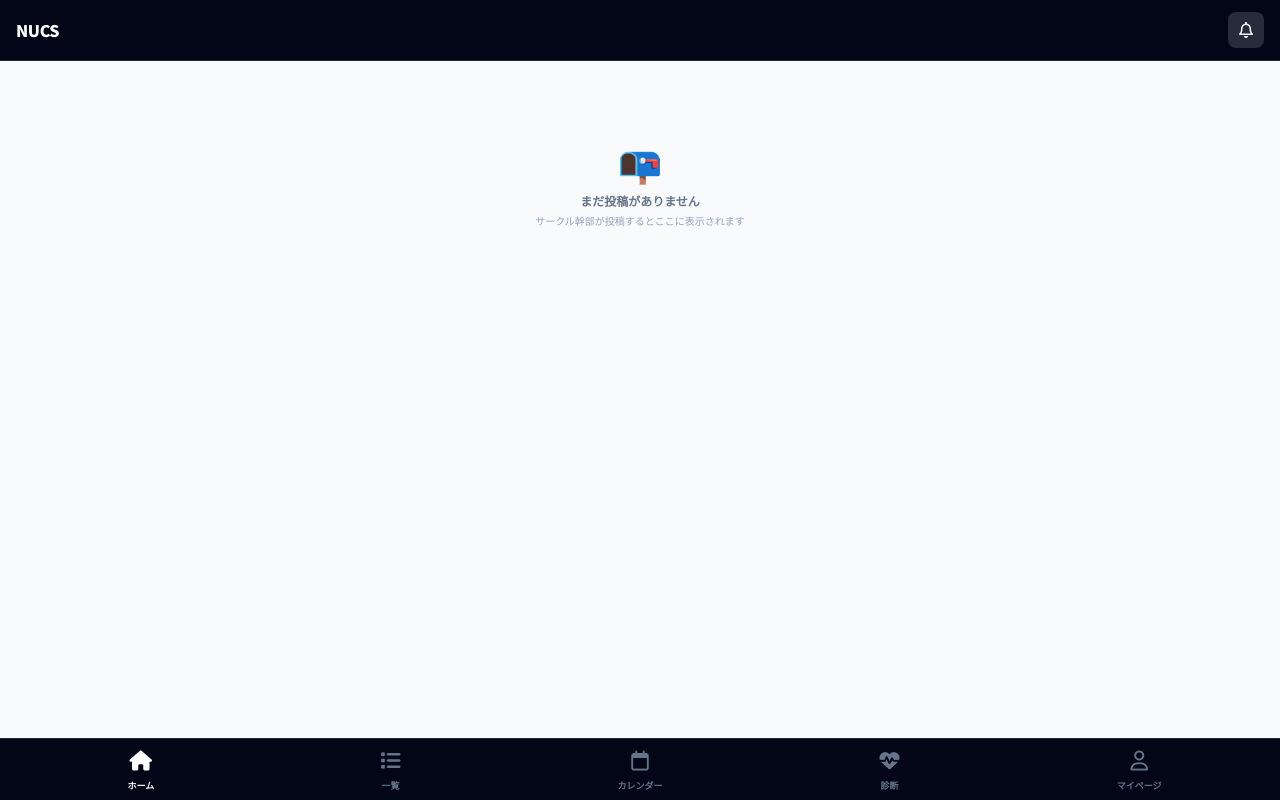
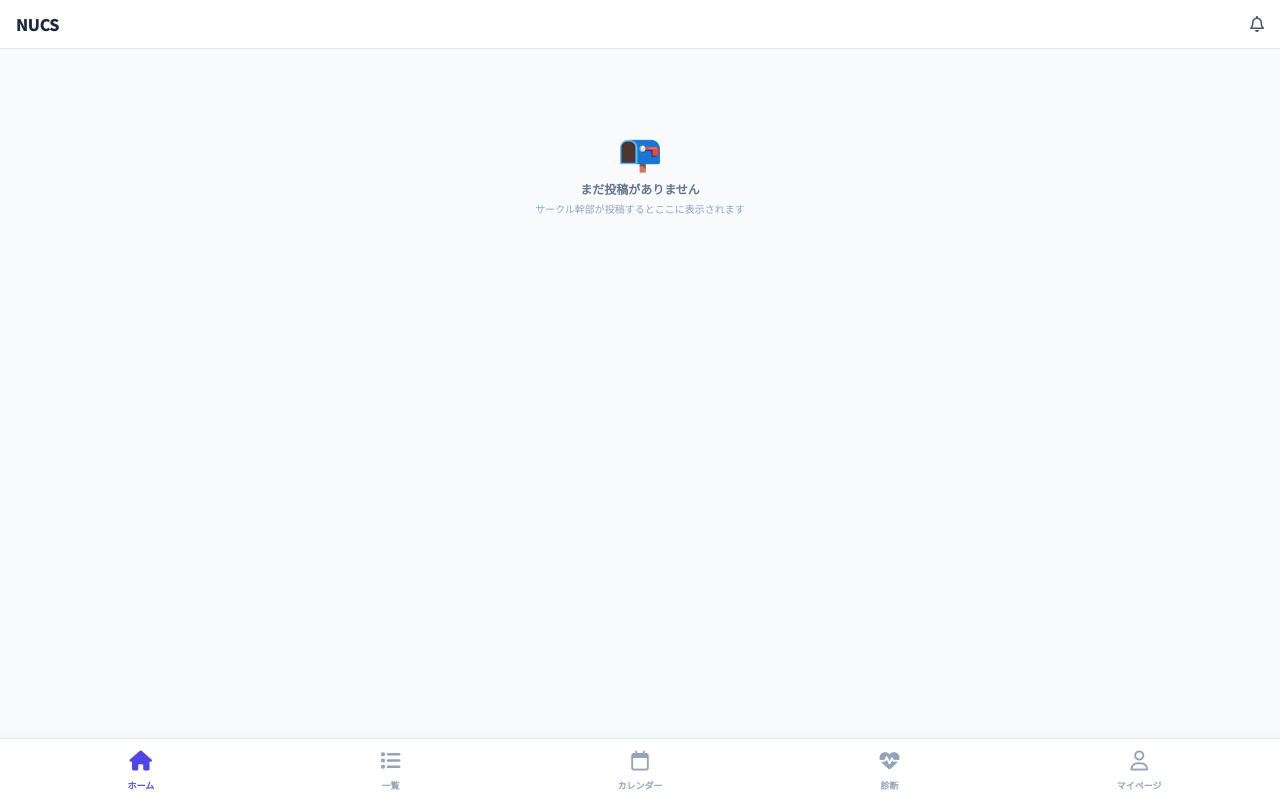
Before and after one commit to Ankou369/circle_search_app, a Flask app: page / in a window 1280 px wide. Run offline with Flask 3, Linux system fonts and the light colour scheme; a user stored in the database is signed in; data that the repository does not hold is empty; some libraries are stand-ins or nearby versions.

Commit message:
バーの黒背景化を取りやめ、全画面の上バー・下バーを元の白背景デザインに戻した（アイコンタイルも含め黒化前の状態に復元）。診断ホームの下部ナビ表示はそのまま維持

```diff
--- a/templates/campus_hub/diagnostic.html
+++ b/templates/campus_hub/diagnostic.html
@@ -2,8 +2,8 @@
 {% block content %}
 <!-- 相性診断（10問・各1〜10で回答し、サークルの自己評価との二乗差スコアで順位付け） -->
 <div class="min-h-screen w-full flex flex-col bg-slate-50 relative z-40">
-    <div class="bg-slate-950/95 backdrop-blur px-4 py-3 flex justify-between items-center border-b border-slate-800 text-white">
-        <a href="/diagnostic" class="w-8 text-slate-300"><i class="fa-solid fa-chevron-left"></i></a>
+    <div class="bg-white/90 backdrop-blur px-4 py-3 flex justify-between items-center border-b">
+        <a href="/diagnostic" class="w-8 text-slate-400"><i class="fa-solid fa-chevron-left"></i></a>
         <span class="font-bold text-sm">相性診断</span>
         <div class="w-8"></div>
     </div>
--- a/templates/campus_hub/diagnostic_home.html
+++ b/templates/campus_hub/diagnostic_home.html
@@ -2,8 +2,8 @@
 {% block page %}
 <!-- 相性診断ホーム（説明と開始ボタン。前回結果があれば概要も出す。下部ナビ表示あり） -->
 <div class="flex-1 flex flex-col bg-slate-50 fade-in">
-    <div class="bg-slate-950 text-white p-3 border-b border-slate-800 sticky top-0 z-20 flex justify-between items-center">
-        <a href="/profile" class="w-8 text-slate-300"><i class="fa-solid fa-chevron-left"></i></a>
+    <div class="bg-white p-3 border-b border-slate-200 sticky top-0 z-20 flex justify-between items-center">
+        <a href="/profile" class="w-8 text-slate-400"><i class="fa-solid fa-chevron-left"></i></a>
         <span class="font-bold text-sm">相性診断</span>
         <div class="w-8"></div>
     </div>
--- a/templates/campus_hub/diagnostic_result.html
+++ b/templates/campus_hub/diagnostic_result.html
@@ -2,8 +2,8 @@
 {% block content %}
 <!-- 相性診断の結果（スコア = Σ(回答 − サークルの点数)²、小さいほど相性が良い） -->
 <div class="min-h-screen w-full flex flex-col bg-slate-50 relative z-40">
-    <div class="bg-slate-950/95 backdrop-blur px-4 py-3 flex justify-between items-center border-b border-slate-800 text-white">
-        <a href="/diagnostic" class="w-8 text-slate-300"><i class="fa-solid fa-chevron-left"></i></a>
+    <div class="bg-white/90 backdrop-blur px-4 py-3 flex justify-between items-center border-b">
+        <a href="/diagnostic" class="w-8 text-slate-400"><i class="fa-solid fa-chevron-left"></i></a>
         <span class="font-bold text-sm">診断結果</span>
         <a href="/diagnostic" class="flex items-center gap-1 bg-brand-50 text-brand-600 text-[11px] font-bold px-2.5 py-1.5 rounded-full"><i class="fa-solid fa-house"></i>診断ホーム</a>
     </div>
--- a/templates/campus_hub/leader/followers.html
+++ b/templates/campus_hub/leader/followers.html
@@ -2,8 +2,8 @@
 {% block page %}
 <!-- フォロワー一覧 (幹部用) -->
 <div class="flex-1 flex flex-col bg-slate-50 fade-in">
-    <div class="bg-slate-950 text-white p-3 border-b border-slate-800 sticky top-0 z-20 flex items-center gap-3">
-        <a href="/leader" class="text-slate-300 text-sm"><i class="fa-solid fa-chevron-left"></i></a>
+    <div class="bg-white p-3 border-b border-slate-200 sticky top-0 z-20 flex items-center gap-3">
+        <a href="/leader" class="text-slate-400 text-sm"><i class="fa-solid fa-chevron-left"></i></a>
         <h3 class="text-sm font-bold flex-1 text-center pr-5">フォロワー（{{ followers|length }}人）</h3>
     </div>
     <div class="flex-1 p-3 space-y-2 pb-24">
--- a/templates/campus_hub/leader/home.html
+++ b/templates/campus_hub/leader/home.html
@@ -2,12 +2,12 @@
 {% block page %}
 <!-- ダッシュボード (幹部用) -->
 <div class="flex-1 flex flex-col bg-slate-50 fade-in">
-    <div class="bg-slate-950 text-white p-4 border-b border-slate-800">
+    <div class="bg-white p-4 border-b border-slate-200">
         <div class="flex items-center gap-3">
             <div class="w-10 h-10 rounded-full bg-leader-100 flex items-center justify-center text-leader-600 font-bold">⚽️</div>
             <div>
                 <h2 class="text-sm font-black">{{ leader_circle_name }}</h2>
-                <p class="text-[10px] text-slate-400 font-bold">@{{ current_user.id }} ・ 管理者モード</p>
+                <p class="text-[10px] text-slate-500 font-bold">@{{ current_user.id }} ・ 管理者モード</p>
             </div>
         </div>
         <a href="/leader/followers" class="block mt-4 bg-slate-50 rounded-xl p-2 border border-slate-100 text-center"><p class="text-[10px] text-slate-500 font-bold">フォロワー</p><p class="text-base font-black text-leader-600">{{ follower_count }}<span class="text-[10px] font-bold ml-0.5">人</span></p></a>
--- a/templates/campus_hub/leader/navigation.html
+++ b/templates/campus_hub/leader/navigation.html
@@ -1,10 +1,10 @@
 <!-- 幹部用 下部ナビゲーション（リンクで画面遷移し、選択中タブはサーバー側の active で決める） -->
-<div class="fixed bottom-0 inset-x-0 bg-slate-950 border-t border-slate-800 z-30">
+<div class="fixed bottom-0 inset-x-0 bg-white border-t border-slate-200 z-30">
     <div class="flex justify-between items-center px-8 py-2">
-        <a href="/leader" class="flex-1 flex flex-col items-center gap-1 {{ 'text-white' if active == 'leader-home' else 'text-slate-500 hover:text-slate-200' }}">
+        <a href="/leader" class="flex-1 flex flex-col items-center gap-1 {{ 'text-leader-600' if active == 'leader-home' else 'text-slate-400 hover:text-slate-700' }}">
             <i class="fa-solid fa-gauge text-xl"></i><span class="text-[9px] font-bold">管理</span>
         </a>
-        <a href="/leader/settings" class="flex-1 flex flex-col items-center gap-1 {{ 'text-white' if active == 'leader-settings' else 'text-slate-500 hover:text-slate-200' }}">
+        <a href="/leader/settings" class="flex-1 flex flex-col items-center gap-1 {{ 'text-leader-600' if active == 'leader-settings' else 'text-slate-400 hover:text-slate-700' }}">
             <i class="fa-solid fa-gear text-xl"></i><span class="text-[9px] font-bold">設定</span>
         </a>
     </div>
--- a/templates/campus_hub/leader/settings.html
+++ b/templates/campus_hub/leader/settings.html
@@ -2,7 +2,7 @@
 {% block page %}
 <!-- 設定 (幹部用) -->
 <div class="flex-1 flex flex-col bg-slate-50 fade-in">
-    <div class="bg-slate-950 text-white p-3 border-b border-slate-800 sticky top-0 z-20"><h3 class="text-sm font-bold text-center">設定</h3></div>
+    <div class="bg-white p-3 border-b border-slate-200 sticky top-0 z-20"><h3 class="text-sm font-bold text-center">設定</h3></div>
     <div class="flex-1 p-4 space-y-4 pb-24">
         <div class="bg-white rounded-xl border border-slate-200 divide-y divide-slate-100 text-xs font-bold text-slate-700">
             <a href="/circle/{{ current_user.id }}" class="p-3.5 flex justify-between items-center">公開プロフィールを確認 <i class="fa-solid fa-chevron-right text-slate-300 text-[10px]"></i></a>
--- a/templates/campus_hub/student/calendar.html
+++ b/templates/campus_hub/student/calendar.html
@@ -2,10 +2,10 @@
 {% block page %}
 <!-- マイカレンダー (学生用): フォロー中サークルの活動日を自動表示 -->
 <div class="flex-1 flex flex-col bg-slate-50 fade-in">
-    <div class="bg-slate-950 text-white p-3 border-b border-slate-800 sticky top-0 z-20 flex items-center justify-between">
-        <a href="/calendar?ym={{ prev_ym }}" class="text-slate-300 px-2"><i class="fa-solid fa-chevron-left"></i></a>
+    <div class="bg-white p-3 border-b border-slate-200 sticky top-0 z-20 flex items-center justify-between">
+        <a href="/calendar?ym={{ prev_ym }}" class="text-slate-400 px-2"><i class="fa-solid fa-chevron-left"></i></a>
         <h3 class="text-sm font-bold">{{ year }}年 {{ month }}月</h3>
-        <a href="/calendar?ym={{ next_ym }}" class="text-slate-300 px-2"><i class="fa-solid fa-chevron-right"></i></a>
+        <a href="/calendar?ym={{ next_ym }}" class="text-slate-400 px-2"><i class="fa-solid fa-chevron-right"></i></a>
     </div>
     <div class="flex-1 p-3 pb-24 space-y-4">
         <div class="bg-white rounded-2xl border border-slate-200 shadow-sm p-3">
--- a/templates/campus_hub/student/home.html
+++ b/templates/campus_hub/student/home.html
@@ -2,9 +2,9 @@
 {% block page %}
 <!-- フィード (学生用ホーム) -->
 <div class="flex-1 flex flex-col bg-slate-50 fade-in">
-    <div class="bg-slate-950 text-white px-4 py-3 border-b border-slate-800 sticky top-0 z-20 flex justify-between items-center">
+    <div class="bg-white px-4 py-3 border-b border-slate-200 sticky top-0 z-20 flex justify-between items-center">
         <h1 class="text-base font-black tracking-tight">NUCS</h1>
-        <span class="w-9 h-9 rounded-lg bg-white/15 flex items-center justify-center"><i class="fa-regular fa-bell text-slate-100"></i></span>
+        <i class="fa-regular fa-bell text-slate-600"></i>
     </div>
     <div class="flex-1 p-4 space-y-4 pb-24">
         {% if posts %}
--- a/templates/campus_hub/student/list.html
+++ b/templates/campus_hub/student/list.html
@@ -2,7 +2,7 @@
 {% block page %}
 <!-- サークル一覧（DB連動・検索で絞り込み） -->
 <div class="flex-1 flex flex-col bg-slate-50 fade-in">
-    <div class="bg-slate-950 text-white p-3 border-b border-slate-800 sticky top-0 z-20">
+    <div class="bg-white p-3 border-b border-slate-200 sticky top-0 z-20">
         <div class="relative">
             <i class="fa-solid fa-magnifying-glass absolute left-3 top-1/2 -translate-y-1/2 text-slate-400 text-xs"></i>
             <input id="circle-search-input" type="text" placeholder="サークル名・活動内容で検索" class="w-full bg-slate-100 border-none rounded-full pl-9 pr-4 py-2 text-xs font-medium outline-none focus:ring-2 focus:ring-brand-500 transition">
--- a/templates/campus_hub/student/navigation.html
+++ b/templates/campus_hub/student/navigation.html
@@ -1,19 +1,19 @@
 <!-- 学生用 下部ナビゲーション（リンクで画面遷移し、選択中タブはサーバー側の active で決める） -->
-<div class="fixed bottom-0 inset-x-0 bg-slate-950 border-t border-slate-800 z-30">
+<div class="fixed bottom-0 inset-x-0 bg-white border-t border-slate-200 z-30 shadow-[0_-2px_10px_rgba(0,0,0,0.03)]">
     <div class="flex justify-between items-center px-4 py-2">
-        <a href="/" class="w-1/5 flex flex-col items-center gap-1 {{ 'text-white' if active == 'home' else 'text-slate-500 hover:text-slate-200' }}">
+        <a href="/" class="w-1/5 flex flex-col items-center gap-1 {{ 'text-brand-600' if active == 'home' else 'text-slate-400 hover:text-slate-700' }}">
             <i class="fa-solid fa-house text-xl"></i><span class="text-[9px] font-bold">ホーム</span>
         </a>
-        <a href="/list" class="w-1/5 flex flex-col items-center gap-1 {{ 'text-white' if active == 'list' else 'text-slate-500 hover:text-slate-200' }}">
+        <a href="/list" class="w-1/5 flex flex-col items-center gap-1 {{ 'text-brand-600' if active == 'list' else 'text-slate-400 hover:text-slate-700' }}">
             <i class="fa-solid fa-list text-xl"></i><span class="text-[9px] font-bold">一覧</span>
         </a>
-        <a href="/calendar" class="w-1/5 flex flex-col items-center gap-1 {{ 'text-white' if active == 'calendar' else 'text-slate-500 hover:text-slate-200' }}">
+        <a href="/calendar" class="w-1/5 flex flex-col items-center gap-1 {{ 'text-brand-600' if active == 'calendar' else 'text-slate-400 hover:text-slate-700' }}">
             <i class="fa-regular fa-calendar text-xl"></i><span class="text-[9px] font-bold">カレンダー</span>
         </a>
-        <a href="/diagnostic" class="w-1/5 flex flex-col items-center gap-1 {{ 'text-white' if active == 'diagnostic' else 'text-slate-500 hover:text-slate-200' }}">
+        <a href="/diagnostic" class="w-1/5 flex flex-col items-center gap-1 {{ 'text-brand-600' if active == 'diagnostic' else 'text-slate-400 hover:text-slate-700' }}">
             <i class="fa-solid fa-heart-pulse text-xl"></i><span class="text-[9px] font-bold">診断</span>
         </a>
-        <a href="/profile" class="w-1/5 flex flex-col items-center gap-1 {{ 'text-white' if active == 'profile' else 'text-slate-500 hover:text-slate-200' }}">
+        <a href="/profile" class="w-1/5 flex flex-col items-center gap-1 {{ 'text-brand-600' if active == 'profile' else 'text-slate-400 hover:text-slate-700' }}">
             <i class="fa-regular fa-user text-xl"></i><span class="text-[9px] font-bold">マイページ</span>
         </a>
     </div>
--- a/templates/campus_hub/student/profile.html
+++ b/templates/campus_hub/student/profile.html
@@ -2,9 +2,9 @@
 {% block page %}
 <!-- マイページ (学生用) -->
 <div class="flex-1 flex flex-col bg-slate-50 fade-in">
-    <div class="bg-slate-950 text-white p-3 border-b border-slate-800 sticky top-0 z-20 flex justify-between items-center">
+    <div class="bg-white p-3 border-b border-slate-200 sticky top-0 z-20 flex justify-between items-center">
         <span class="font-bold text-sm">マイページ</span>
-        <span class="w-9 h-9 rounded-lg bg-white/15 flex items-center justify-center"><i class="fa-solid fa-gear text-slate-100"></i></span>
+        <i class="fa-solid fa-gear text-slate-400"></i>
     </div>
     <div class="flex-1 p-4 space-y-5 pb-24">
         <div class="bg-white p-4 rounded-2xl border border-slate-200 text-center shadow-sm">
```
